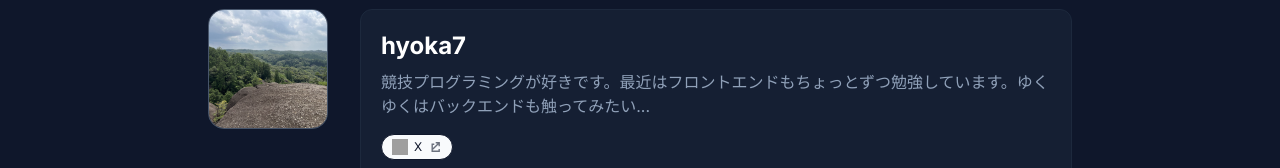
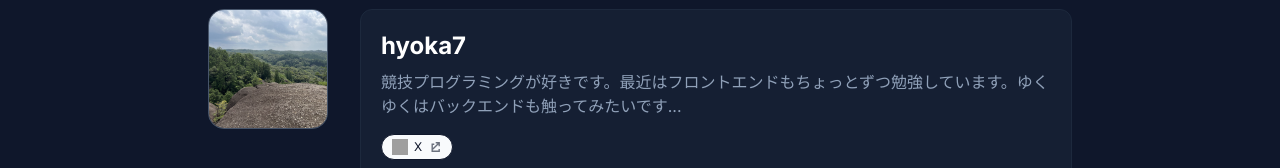
Before and after one commit to Hyoka7/Hyoka7-github.io, a React (Vite) app: page /aboutme in a window 1280 px wide. Shown: the part 184-352 px from the top of the page. Built offline with nearby package versions, Linux system fonts and the light colour scheme; grey boxes are pictures that could not be loaded.

Commit message:
redeploy

```diff
--- a/src/pages/AboutMe.tsx
+++ b/src/pages/AboutMe.tsx
@@ -25,7 +25,7 @@ export default function AboutMe() {
         <div className="rounded-xl border border-slate-800 bg-slate-800/50 p-5 transition hover:bg-slate-800">
           <h2 className="text-2xl font-bold">hyoka7</h2>
           <p className="mt-2 text-slate-400">
-            競技プログラミングが好きです。最近はフロントエンドもちょっとずつ勉強しています。ゆくゆくはバックエンドも触ってみたい...
+            競技プログラミングが好きです。最近はフロントエンドもちょっとずつ勉強しています。ゆくゆくはバックエンドも触ってみたいです...
           </p>
           <div className="mt-4 flex flex-wrap gap-2">
             <CreateBadges id="x" href="https://x.com/hyokahyk" />
```
